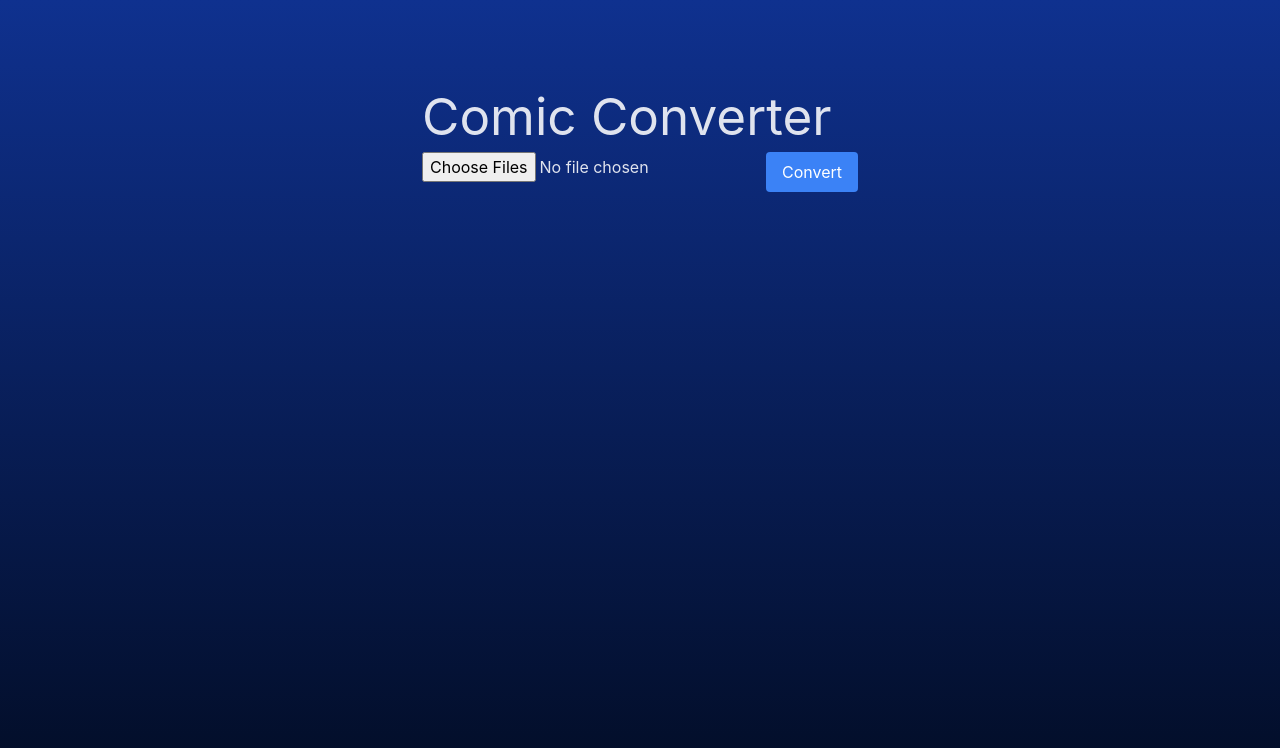
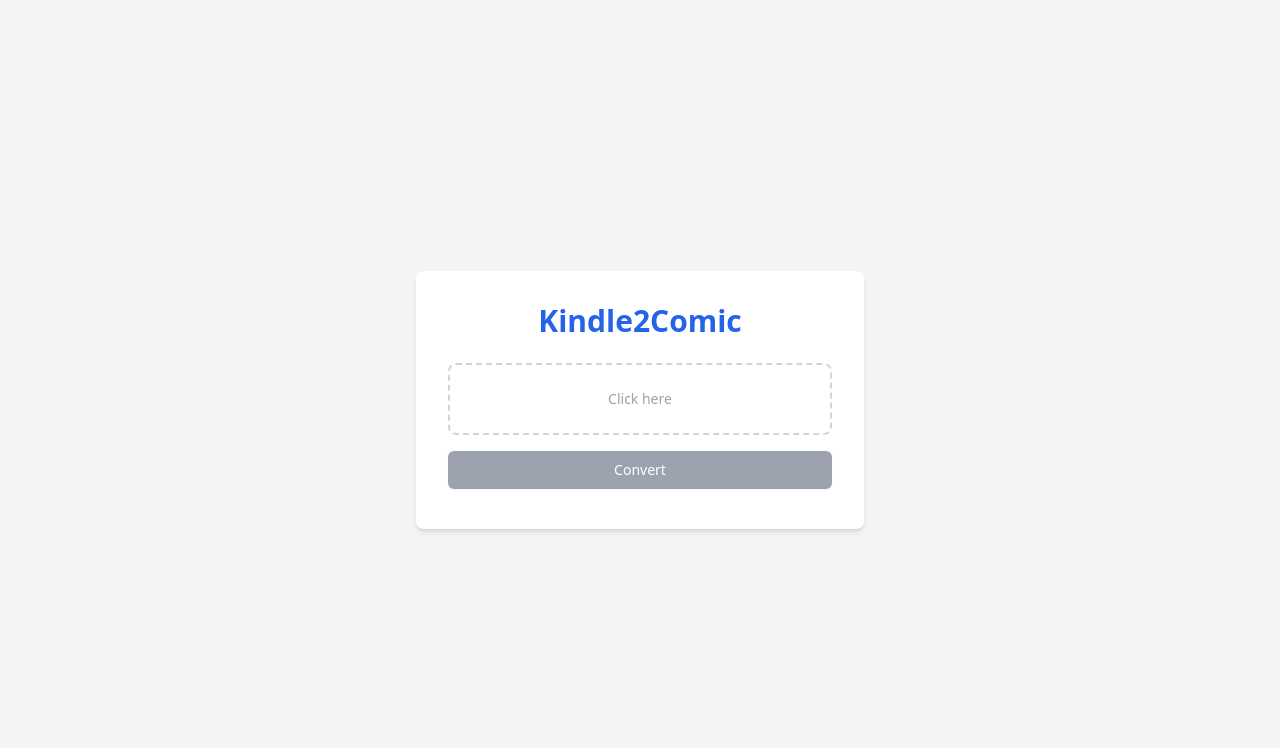
Before and after one commit to sivanmah/comic-to-kindle, a React (Vite) app in the folder my-comic-converter/: page / in a window 1280 px wide. Shown: the top 748 px of the page. Built offline with nearby package versions, Linux system fonts and the light colour scheme.

Commit message:
styled the frontend

```diff
--- a/my-comic-converter/src/App.tsx
+++ b/my-comic-converter/src/App.tsx
@@ -1,4 +1,4 @@
-import React, { useState, useCallback, useEffect } from "react";
+import React, { useState, useCallback, useEffect, useRef } from "react";
 import axios from "axios";
 
 interface FileInfo {
@@ -11,6 +11,11 @@ function App() {
   const [fileInfos, setFileInfos] = useState<FileInfo[]>([]);
   const [progress, setProgress] = useState<number | null>(null);
   const [taskID, setTaskID] = useState<string | null>(null);
+  const fileInputRef = useRef<HTMLInputElement>(null);
+
+  const handleInputAreaClick = () => {
+    fileInputRef.current?.click();
+  };
 
   const handleFileChange = useCallback(
     (event: React.ChangeEvent<HTMLInputElement>) => {
@@ -96,25 +101,41 @@ function App() {
   }, [taskID, conversionID]);
 
   return (
-    <div className="p-20 flex justify-center">
-      <div className="">
-        <h1 className="py-2">Comic Converter</h1>
-        <form onSubmit={handleSubmit} className=" flex flex-row">
+    <div className="min-h-screen bg-gray-100 flex flex-col justify-center items-center">
+      <div className="bg-white p-8 rounded-lg shadow-md w-full max-w-md">
+        <h1 className="text-3xl font-bold mb-6 text-center text-blue-600">
+          Kindle2Comic
+        </h1>
+        <form
+          onSubmit={handleSubmit}
+          className="block text-sm font-medium text-gray-700 mb-2"
+        >
+          <div
+            onClick={handleInputAreaClick}
+            className="border-2 mb-4 border-dashed border-gray-300 rounded-lg p-6 text-center cursor-pointer hover:border-blue-500 transition-colors duration-300"
+          >
             <input
               type="file"
-            ref={(input) => {
-              if (input) {
-                input.setAttribute("webkitdirectory", "");
-                input.setAttribute("directory", "");
-              }
-            }}
+              ref={fileInputRef}
               multiple
               onChange={handleFileChange}
-            className="block"
+              className="hidden"
+              {...({
+                webkitdirectory: "",
+                directory: "",
+                multiple: true,
+              } as React.InputHTMLAttributes<HTMLInputElement>)}
             />
+            <p className="text-sm text-gray-400">Click here</p>
+          </div>
           <button
             type="submit"
-            className="bg-blue-500 text-white px-4 py-2 rounded"
+            disabled={fileInfos.length === 0}
+            className={`w-full py-2 px-4 border border-transparent rounded-md shadow-sm text-sm font-medium text-white ${
+              fileInfos.length > 0
+                ? "bg-blue-600 hover:bg-blue-700 focus:outline-none focus:ring-2 focus:ring-offset-2 focus:ring-blue-500"
+                : "bg-gray-400 cursor-not-allowed"
+            }`}
           >
             Convert
           </button>
@@ -124,27 +145,38 @@ function App() {
             {Array.from(
               new Set(fileInfos.map(({ directory }) => directory))
             ).map((directory) => (
-              <li key={directory}>
-                <strong>{directory}</strong>
+              <li
+                className="text-xs mr-1 mb-1 font-semibold inline-block py-1 px-2 rounded-full text-blue-600 bg-blue-200"
+                key={directory}
+              >
+                {directory}
               </li>
             ))}
           </ul>
         )}
         {taskID && (
-          <div>
-            <p>
+          <div className="mt-6">
+            <p className="text-sm font-medium text-gray-700 mb-2">
+              {conversionID ? "Conversion complete!" : "Converting images..."}
+            </p>
             <progress
+              className="w-full "
               value={progress !== null ? progress : 0}
               max={
                 new Set(fileInfos.map(({ directory }) => directory)).size + 1
               }
             ></progress>
-            </p>
           </div>
         )}
         {conversionID && (
-          <div>
-            <button onClick={handleDownload}> Download MOBI </button>
+          <div className="mt-6">
+            <button
+              className="w-full py-2 px-4 border border-transparent rounded-md shadow-sm text-sm font-medium text-white bg-green-600 hover:bg-green-700 focus:outline-none focus:ring-2 focus:ring-offset-2 focus:ring-green-500"
+              onClick={handleDownload}
+            >
+              {" "}
+              Download MOBI{" "}
+            </button>
           </div>
         )}
       </div>
--- a/my-comic-converter/src/index.css
+++ b/my-comic-converter/src/index.css
@@ -2,27 +2,22 @@
 @tailwind components;
 @tailwind utilities;
 
-:root {
-  font-family: Inter, system-ui, Avenir, Helvetica, Arial, sans-serif;
-  line-height: 1.5;
-  font-weight: 400;
-
-  color: rgba(255, 255, 255, 0.87);
-
-  background: rgb(2, 12, 36);
-  background: linear-gradient(
-    0deg,
-    rgba(2, 12, 36, 1) 0%,
-    rgba(15, 49, 143, 1) 100%
-  );
+progress {
+  -webkit-appearance: none;
+  appearance: none;
 }
 
-body {
-  margin: 0;
-  min-height: 100vh;
+progress::-webkit-progress-bar {
+  background-color: #e2e8f0; /* Light gray color for the unfilled portion */
+  border-radius: 9999px;
 }
 
-h1 {
-  font-size: 3.2em;
-  line-height: 1.1;
+progress::-webkit-progress-value {
+  background-color: #3b82f6; /* Blue color for the filled portion */
+  border-radius: 9999px;
 }
+
+progress::-moz-progress-bar {
+  background-color: #3b82f6; /* Blue color for the filled portion in Firefox */
+  border-radius: 9999px;
+}
```
Lines whose indentation alone changed are shown as unchanged.
